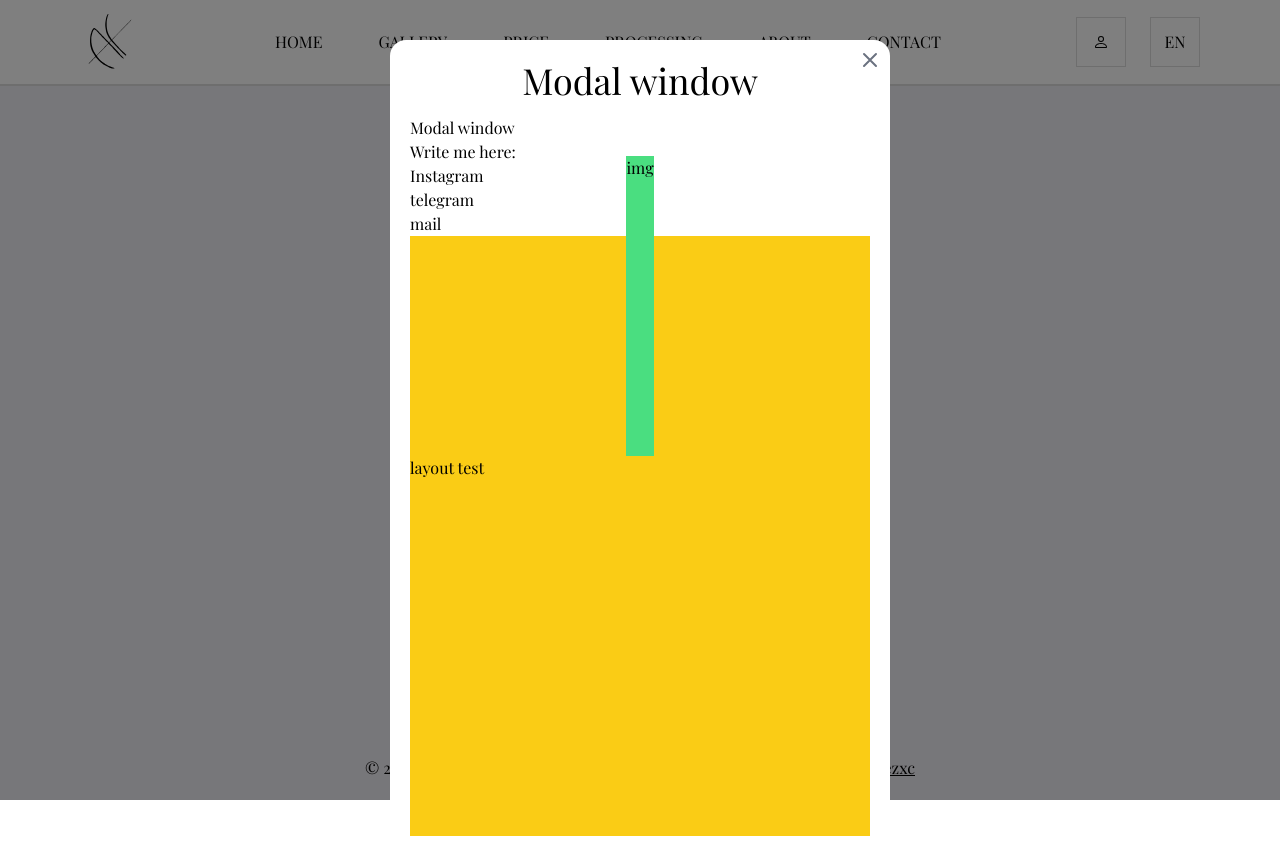
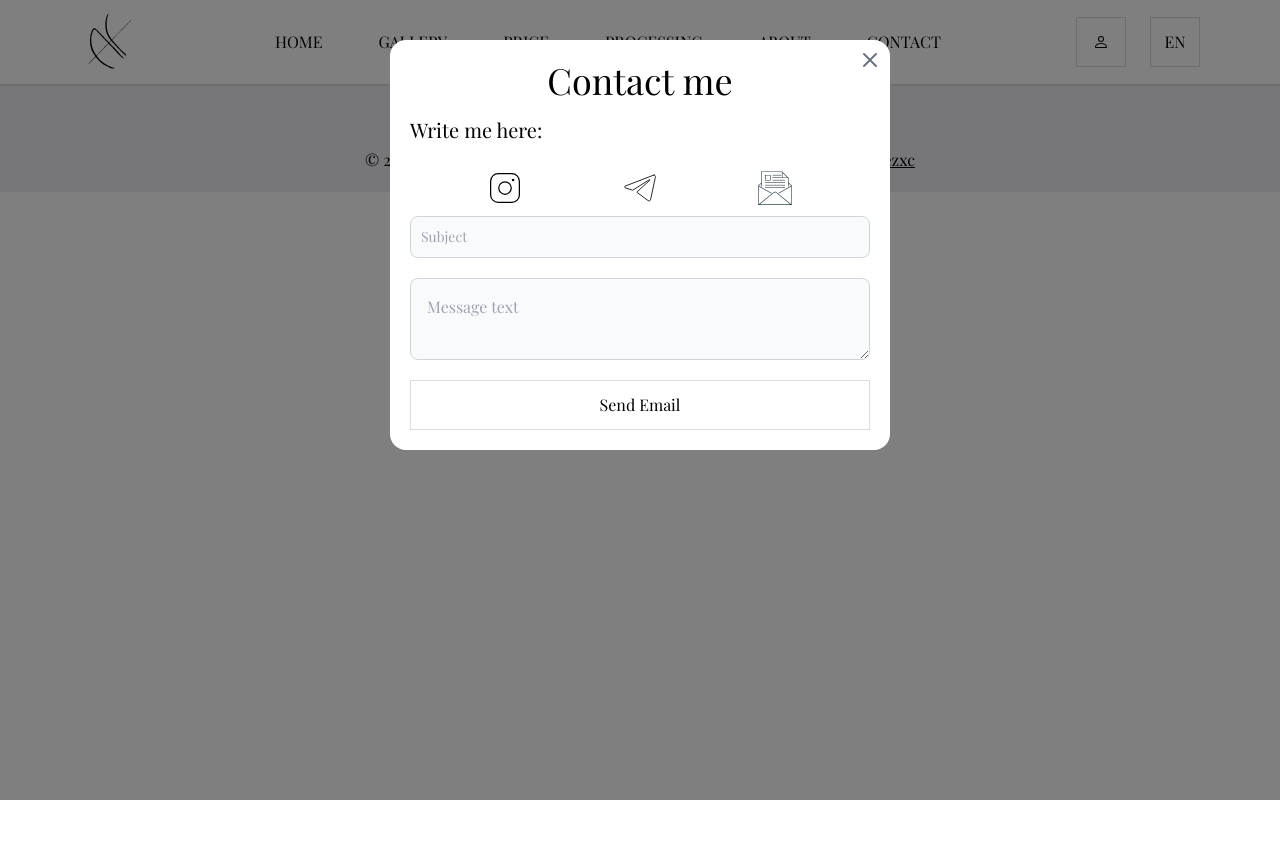
Before and after one commit to humblezxc/photographer-portfolio, a React (Vite) app: page /contact in a window 1280 px wide. After the commit the page ends 800 px from the top, so only its background shows below. Built offline with nearby package versions, Linux system fonts and the light colour scheme.

Commit message:
Created Modal content

```diff
--- a/src/components/AppRoutes.tsx
+++ b/src/components/AppRoutes.tsx
@@ -10,22 +10,25 @@ import Contact from "../pages/Contact.tsx";
 import Price from "../pages/Price.tsx";
 import Processing from "../pages/Processing.tsx";
 import Category from "./Category.tsx";
-export default function AppRoutes(){
-    return(
+import {Modal} from "../pages/Modal.tsx";
+
+export default function AppRoutes() {
+    return (
         <>
-        <Routes>
-            <Route path={routes.ROOT} element={<Layout />}>
-                <Route index element={<Home />} />
-                <Route path={routes.GALLERY} element={<Gallery />}/>
-                <Route path={`${routes.GALLERY}/:key`} element={<Category />} />
-                <Route path={routes.PRICE} element={<Price />} />
-                <Route path={routes.PROCESSING} element={<Processing/>} />
-                <Route path={routes.ABOUT} element={<About />}/>
-                <Route path={routes.CONTACT} element={<Contact />}/>
-                <Route path={routes.PRESETS} element={<Presets />}/>
-                <Route path="*" element={<NotFoundPage />} />
-            </Route>
-        </Routes>
+            <Routes>
+                <Route path={routes.ROOT} element={<Layout/>}>
+                    <Route index element={<Home/>}/>
+                    <Route path={routes.GALLERY} element={<Gallery/>}/>
+                    <Route path={`${routes.GALLERY}/:key`} element={<Category/>}/>
+                    <Route path={routes.PRICE} element={<Price/>}/>
+                    <Route path={routes.PROCESSING} element={<Processing/>}/>
+                    <Route path={routes.ABOUT} element={<About/>}/>
+                    <Route path={routes.CONTACT} element={<Modal title='Contact me'>
+                        <Contact/></Modal>}/>
+                    <Route path={routes.PRESETS} element={<Presets/>}/>
+                    <Route path="*" element={<NotFoundPage/>}/>
+                </Route>
+            </Routes>
         </>
     )
 }
--- a/src/pages/Contact.tsx
+++ b/src/pages/Contact.tsx
@@ -1,23 +1,97 @@
-import {Modal} from "./Modal.tsx";
+import {Link} from "react-router-dom";
+import React, {useState} from "react";
 
 export default function Contact() {
+    const [form, setForm] = useState({
+        subject: '',
+        message: ''
+    })
+
+    const handleChange = (e: React.ChangeEvent<HTMLInputElement | HTMLTextAreaElement>) => {
+        setForm({
+            ...form,
+            [e.target.name]: e.target.value
+        })
+    }
     return (
-        <main>
-            <section className="container flex-1">
-                <Modal title='Modal window'>
-                    <h1>Modal window</h1>
-                    <p>Write me here:</p>
-                    <ul>
-                        <li>Instagram</li>
-                        <li>telegram</li>
-                        <li>mail</li>
-                    </ul>
-                    <div className="flex flex-col bg-yellow-400" style={{minHeight: "600px"}}>
-                        <div className="bg-green-400 -mt-20 self-center -z-1" style={{minHeight: "300px", maxWidth: "300px"}}>img</div>
-                        <p>layout test</p>
-                    </div>
-                </Modal>
-            </section>
-        </main>
+        <>
+            <p className="mb-4 text-xl">Write me here:</p>
+            <ul className="flex justify-around px-7 py-2">
+                <li>
+                    <Link className="flex gap-2" to="https://www.instagram.com/fol.photo/">
+                        <svg width="40px" height="40px" viewBox="0 0 256 256" xmlns="http://www.w3.org/2000/svg">
+                            <rect fill="none" height="256" width="256" />
+                            <circle
+                                cx="128"
+                                cy="128"
+                                fill="none"
+                                r="40"
+                                stroke="#000"
+                                strokeLinecap="round"
+                                strokeLinejoin="round"
+                                strokeWidth="8"
+                            />
+                            <rect
+                                fill="none"
+                                height="184"
+                                rx="48"
+                                stroke="#000"
+                                strokeLinecap="round"
+                                strokeLinejoin="round"
+                                strokeWidth="8"
+                                width="184"
+                                x="36"
+                                y="36"
+                            />
+                            <circle cx="180" cy="76" r="8" />
+                        </svg>
+                    </Link>
+                </li>
+                <li>
+                    <Link className="flex gap-2" to="#">
+                        <svg width="40px" height="40px" viewBox="0 0 48 48" xmlns="http://www.w3.org/2000/svg">
+                            <path
+                                fill="none"
+                                stroke="#000000"
+                                strokeLinecap="round"
+                                strokeLinejoin="round"
+                                d="M40.83,8.48c1.14,0,2,1,1.54,2.86l-5.58,26.3c-.39,1.87-1.52,2.32-3.08,1.45L20.4,29.26a.4.4,0,0,1,0-.65L35.77,14.73c.7-.62-.15-.92-1.07-.36L15.41,26.54a.46.46,0,0,1-.4.05L6.82,24C5,23.47,5,22.22,7.23,21.33L40,8.69a2.16,2.16,0,0,1,.83-.21Z"
+                            />
+                        </svg>
+                    </Link>
+                </li>
+                <li>
+                    <Link className="flex" to="mailto:fol.photo27@gmail.com">
+                        <svg
+                            width="40px"
+                            height="40px"
+                            viewBox="0 0 64 64"
+                            xmlns="http://www.w3.org/2000/svg"
+                            xmlnsXlink="http://www.w3.org/1999/xlink"
+                        >
+                            <g id="emailer_2_">
+                                <rect fill="#37474F" height="1" width="14" x="28" y="15"/>
+                                <rect fill="#37474F" height="1" width="20" x="28" y="19"/>
+                                <rect fill="#37474F" height="1" width="32" x="16" y="31"/>
+                                <rect fill="#37474F" height="1" width="32" x="16" y="27"/>
+                                <rect fill="#37474F" height="1" width="32" x="16" y="23"/>
+                                <rect fill="#37474F" height="1" width="14" x="28" y="11"/>
+                                <path
+                                    d="M54,23.61V16L43,5H10v18.74L5,28v8.891V59h54V39.05V28L54,23.61z M44,7.414L51.586,15H44V7.414z M7.811,58   l22.495-18.33c0.435-0.354,1.052-0.557,1.694-0.557s1.26,0.203,1.694,0.557L56.189,58H7.811z M58,28.556L37.319,40.045l0.835,0.68   L58,29.699v9.342v19.145L34.326,38.895c-0.64-0.521-1.482-0.781-2.326-0.781s-1.687,0.261-2.326,0.781L6,58.186V36.864v-7.165   l19.846,11.025l0.834-0.68L6,28.556v-0.094l4-3.407v4.724l1,0.556V6h31.586H43v10h10v14.333l1-0.556v-4.723l4,3.407V28.556z"
+                                    fill="#37474F"/>
+                                <path d="M25,11h-9v9h9V11z M24,19h-7v-7h7V19z" fill="#37474F"/>
+                            </g>
+                        </svg>
+                    </Link>
+                </li>
+            </ul>
+            <form action={`mailto:fol.photo27@gmail.com?subject=${form.subject}&body=${form.message}`} method="post" className="flex flex-col gap-5">
+                <input type="text" name="subject" placeholder="Subject" onChange={handleChange}
+                       className="bg-gray-50 border border-gray-300 text-gray-900 text-sm rounded-lg focus:ring-blue-500 focus:border-blue-500 block w-full p-2.5 dark:bg-gray-700 dark:border-gray-600 dark:placeholder-gray-400 dark:text-white dark:focus:ring-blue-500 dark:focus:border-blue-500"/>
+                <textarea name="message" placeholder="Message text" onChange={handleChange}
+                          className="block w-full p-4 text-gray-900 border border-gray-300 rounded-lg bg-gray-50 sm:text-md focus:ring-blue-500 focus:border-blue-500 dark:bg-gray-700 dark:border-gray-600 dark:placeholder-gray-400 dark:text-white dark:focus:ring-blue-500 dark:focus:border-blue-500"/>
+                <button className="button">Send Email</button>
+            </form>
+        </>
     );
 }
--- a/src/pages/Modal.tsx
+++ b/src/pages/Modal.tsx
@@ -2,7 +2,7 @@ import React from "react";
 
 interface ModalProps {
     children: React.ReactNode
-    title: string
+    title?: string
 }
 
 export function Modal({children, title}: ModalProps) {
```
